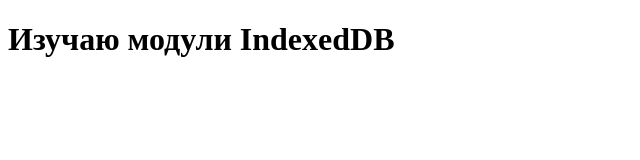
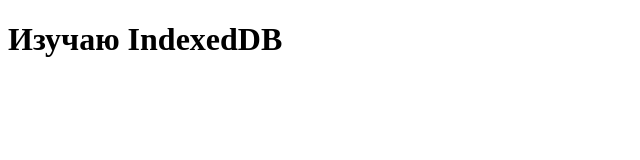
Before and after one commit to tut-e/javascript-learning, a plain HTML site: page 06-storage/indexed-data-base/index.html in a window 1280 px wide. Shown: the whole page, without its empty margins (0-640 px from the left). Drawn offline with Linux system fonts and the light colour scheme.

Commit message:
style: main heading has changed

```diff
--- a/06-storage/indexed-data-base/index.html
+++ b/06-storage/indexed-data-base/index.html
@@ -5,7 +5,7 @@
     <title>IndexedDB</title>
   </head>
   <body>
-    <h1>Изучаю модули IndexedDB</h1>
+    <h1>Изучаю IndexedDB</h1>
 
     <script defer src="script.js"></script>
   </body>
```
